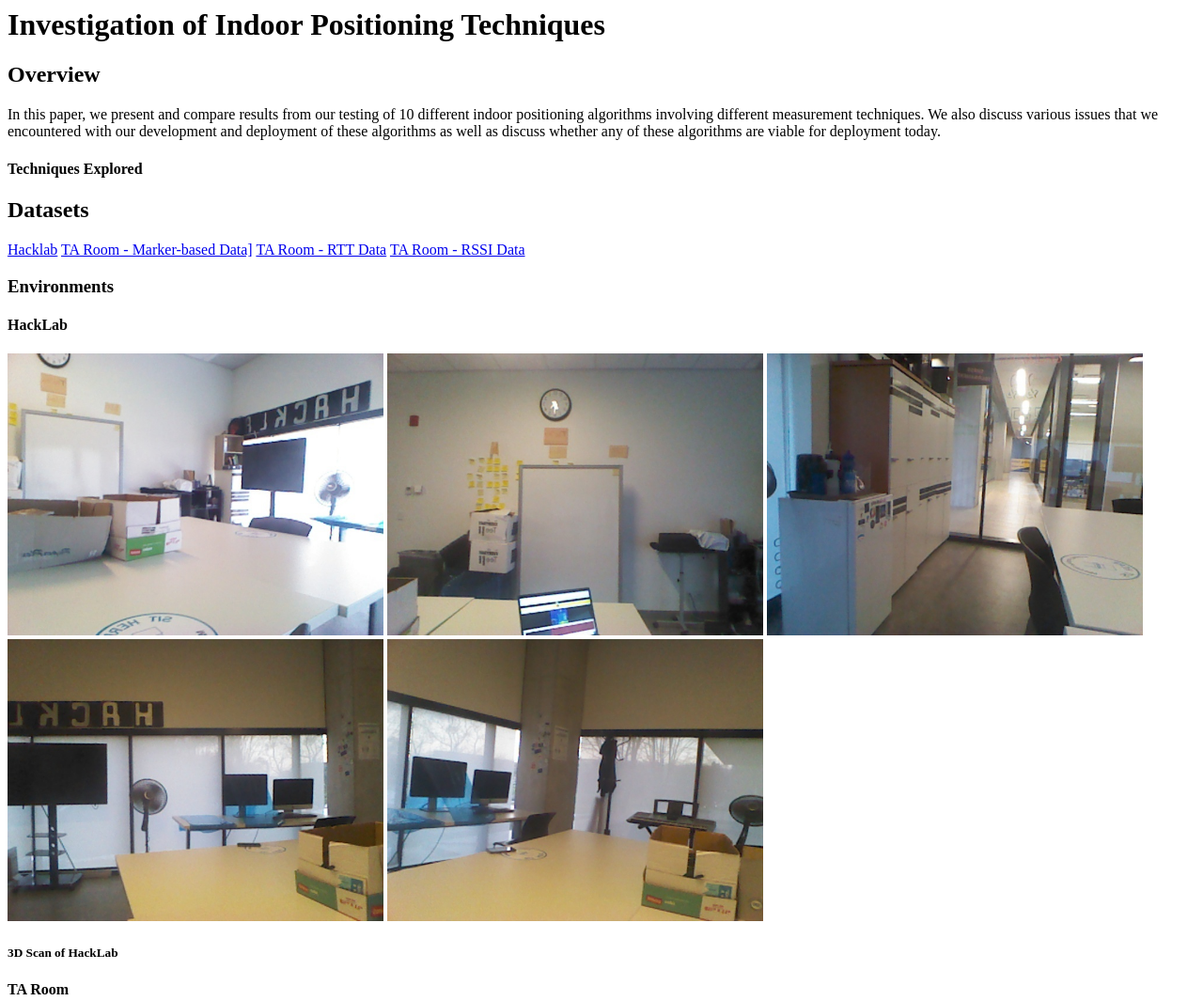
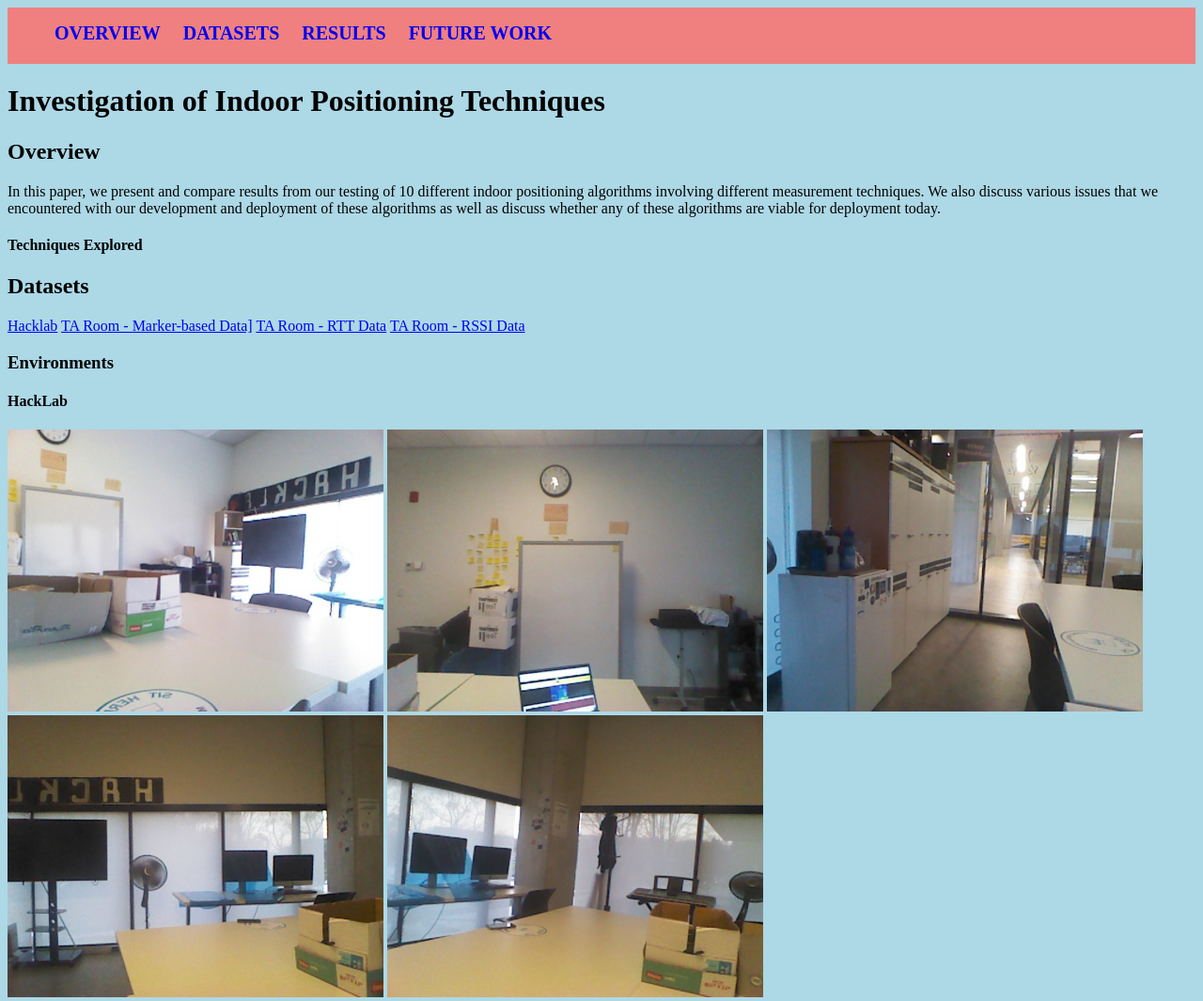
Before and after one commit to indoorpositioning/indoorpositioning, a plain HTML site: page index.html in a window 1280 px wide. Shown: the top 1065 px of the page at 94% size. Drawn offline with Linux system fonts and the light colour scheme.

Commit message:
Updated Website + CSS
Added to index.html as well as added starter CSS doc.

```diff
--- /dev/null
+++ b/Website/style.css
@@ -0,0 +1,29 @@
+body {
+    background-color: lightblue;
+    color: black;
+}
+
+header {
+    height: 60px;
+    width: 100%;
+    background-color:lightcoral;
+    position: relative;
+}
+
+nav {
+    text-align: center;
+    position: absolute;
+}
+
+nav li {
+    display: inline;
+    padding-top: 10px;
+    padding: 10px;
+}
+
+nav li a{
+    text-decoration: none;
+    text-transform: uppercase;
+    font-size: 20px;
+    font-weight: bold;
+}
--- a/index.html
+++ b/index.html
@@ -1,8 +1,34 @@
+<!DOCTYPE html>
+<html>
+    <head>
+        <meta charset="utf-8">
+        <title>Indoor Positioning</title>
+        <link rel="stylesheet" href="Website/style.css">
+        <link rel="icon" href="Website/UT_SLAM_logo.jpg">
+    </head>
+    <body>
+        <header>
+            <nav>
+                <ul id="header_list">
+                    <li><a href="#Overview">Overview</a> </li>
+                    <li><a href="#Datasets">Datasets</a></li>
+                    <li><a href="#Results">Results</a></li>
+                    <li><a href="#Future_Work">Future Work</a></li>
+                </ul>
+            </nav>
+        </header>
+
         <h1>Investigation of Indoor Positioning Techniques</h1>
+
+        <a id="Overview">
             <h2>Overview</h2>
             <p>In this paper, we present and compare results from our testing of 10 different indoor positioning algorithms involving different measurement techniques. We also discuss various issues that we encountered with our development and deployment of these algorithms as well as discuss whether any of these algorithms are viable for deployment today. </p>
+
             <h4>Techniques Explored</h4>
+        </a>
 
+
+        <a id="Datasets">
             <h2>Datasets</h2>
 
             <a href="https://github.com/indoorpositioning/indoorpositioning/tree/main/Datasets/Hacklab">Hacklab</a>
@@ -33,8 +59,9 @@
             <h5>Setup Example</h5>
             <img src="Images/TA (7).jpg" alt="Image of TA Room" style="width: 400px;">
             <img src="Images/TA (8).jpg" alt="Image of TA Room" style="width: 400px;">
+        </a>
 
-
+        <a id="Results">
             <h2>Results</h2>
             <h4>Marker-based Positioning Results</h4>
             <img src="Images/ar_gt.png" alt="">
@@ -50,7 +77,9 @@
             <img src="Images/rtt_gt.png" alt="">
             <img src="Images/rtt_result.png" alt=""">
             <img src="Images/rtt_result_knn.png" alt=""">
+        </a>
 
+        <a id="Future_Work">
             <h2>Future Work</h2>
             <h4>Exploring Scalability</h4>
             <p>Most of the tests in this work were conducted in a controlled environment (5x10 m). It would be valuable to explore how each of these techniques performs in larger, noisier environments.</p>
@@ -59,3 +88,6 @@
             <h4>Developing Smartphone Data Generation Tools</h4>
             <p>As depth sensors and LIDAR sensors are starting to be integrated into smartphones, like the iPhone 12 Pro, collecting accurate data to train indoor camera relocalization models, like PoseNet, may become easier. One area to look into would be to leverage such sensors along with AR APIs to develop such tools for generating datasets.&nbsp;</p>
             <p>An example of an environment scanned with iPhone 12 Pro&apos;s LIDAR sensor is below.</p>
+        </a>
+    </body>
+</html>
```
Also changed, not shown: Website/UT_SLAM_logo.jpg (added). Lines whose indentation alone changed are shown as unchanged.
